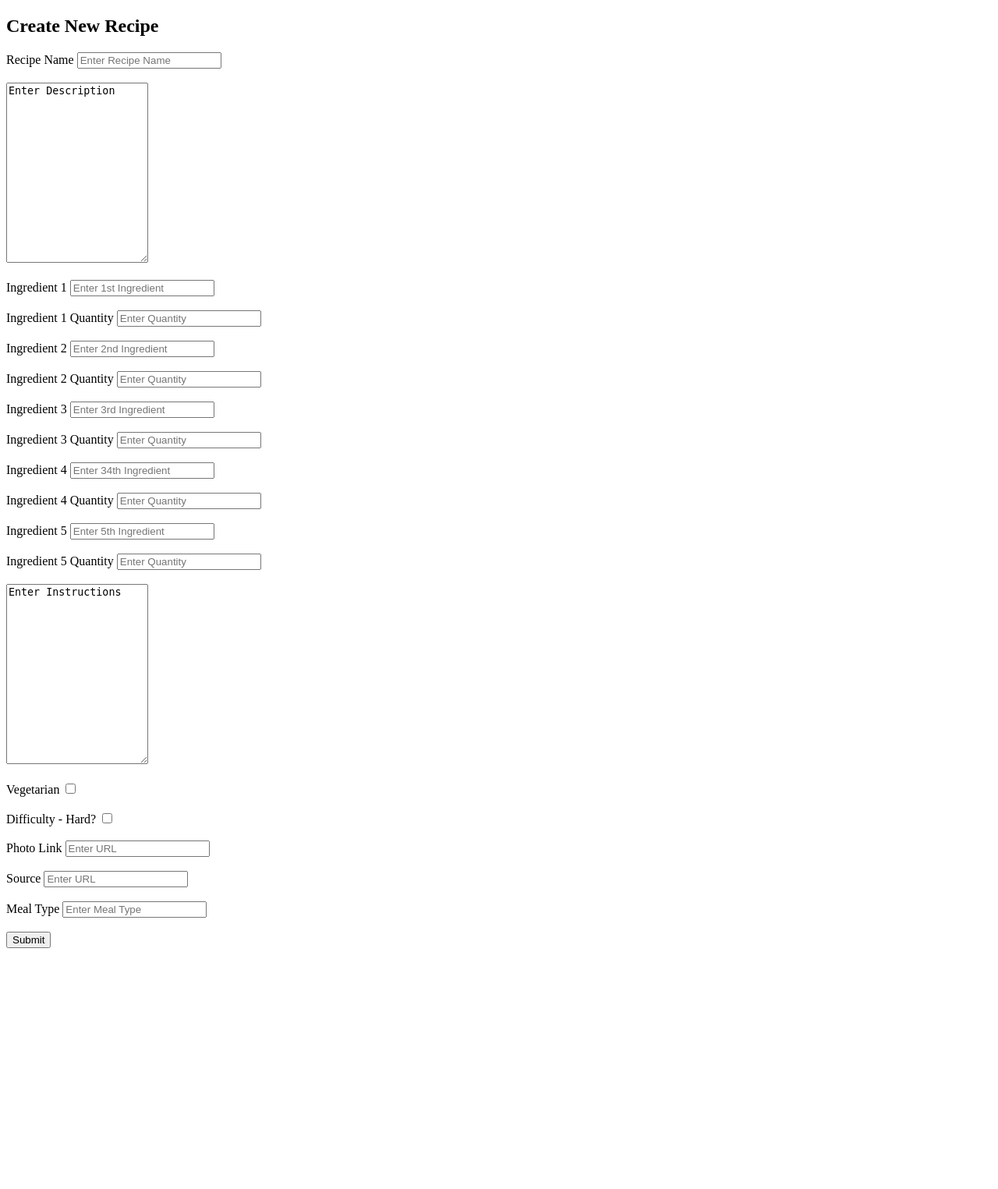
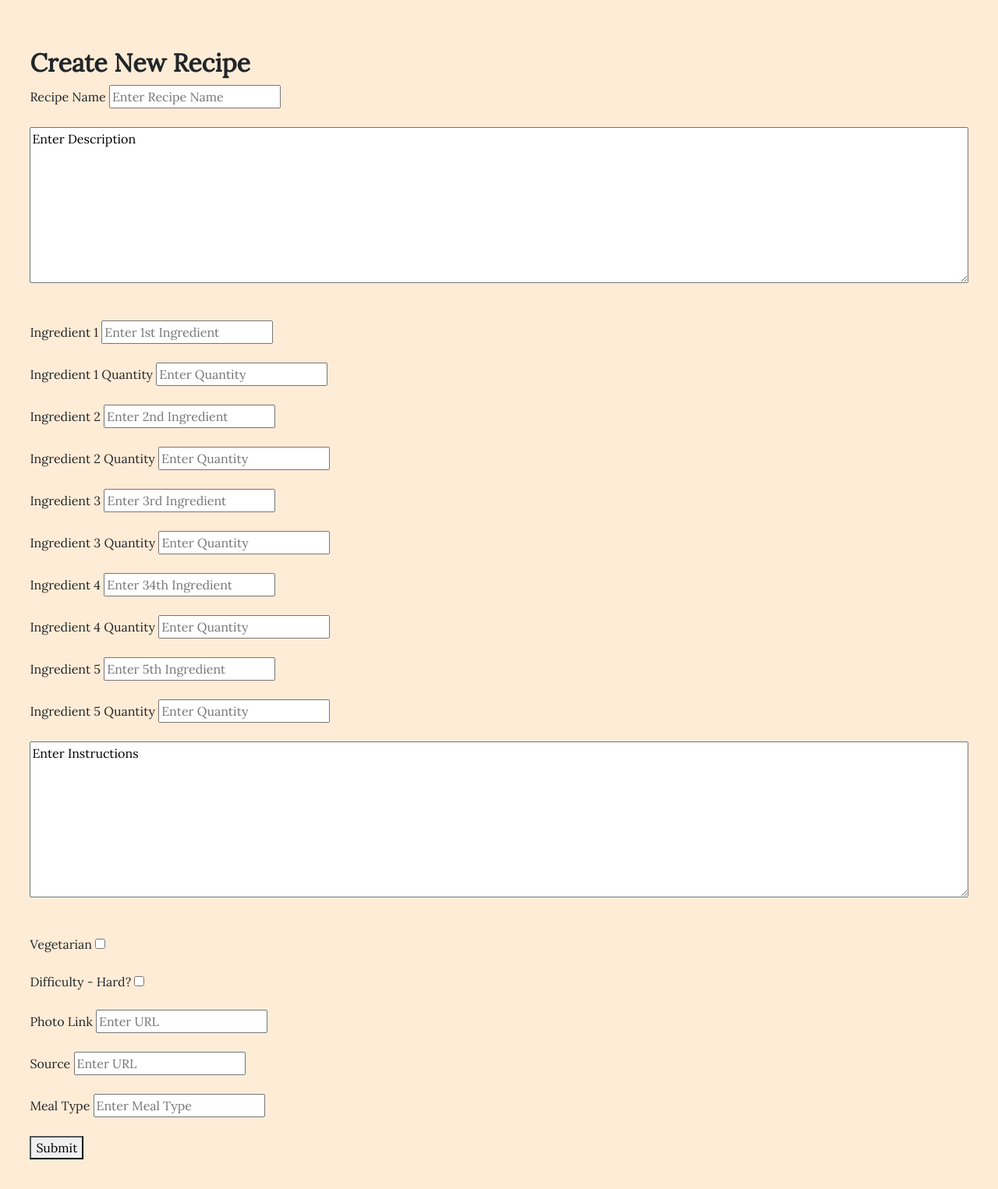
Before and after one commit to wreising/Week_8-Project_2-QuickCook, a Node server app: page /createRecipe.html in a window 1280 px wide. Shown: the whole page at 78% size. Before the commit the page ends 1216 px from the top, so only its background shows below. Run offline with Node 20, Linux system fonts and the light colour scheme; some libraries are stand-ins or nearby versions.

Commit message:
create recipe page styling

```diff
--- a/public/createRecipe.html
+++ b/public/createRecipe.html
@@ -1,18 +1,27 @@
 <!DOCTYPE html>
-<html>
+<html lang="en">
 
 <head>
-  <meta name="viewport" content="width=device-width, initial-scale=1">
+  <meta charset="UTF-8">
+  <meta http-equiv="X-UA-Compatible" content="IE=edge">
+  <meta name="viewport" content="width=device-width, initial-scale=1.0">
+  <link href="https://cdn.jsdelivr.net/npm/bootstrap@5.1.3/dist/css/bootstrap.min.css" rel="stylesheet"
+    integrity="sha384-1BmE4kWBq78iYhFldvKuhfTAU6auU8tT94WrHftjDbrCEXSU1oBoqyl2QvZ6jIW3" crossorigin="anonymous">
+  <link rel="preconnect" href="https://fonts.googleapis.com">
+  <link rel="preconnect" href="https://fonts.gstatic.com" crossorigin>
+  <link href="https://fonts.googleapis.com/css2?family=Lora&display=swap" rel="stylesheet">
+  <link rel="stylesheet" href="./styles.css">
+  <script defer src="./script.js"></script>
+  <title>Quick Cook - Easy Meals for Less</title>
 </head>
-
-<body>
+<body class="mainFont createRecipeBody">
   <!--====form section start====-->
-  <div class="recipe-entry">
-    <h2>Create New Recipe</h2>
+  <div class="recipe-entry" style="width: 100%;">
+    <h2 class="headerTitle">Create New Recipe</h2>
     <form action="/recipe/create" method="POST">
       <label>Recipe Name</label>
         <input type="text" placeholder="Enter Recipe Name" name="recipe_name" required><br><br>
-      <textarea name="description" rows="15" columns="30">Enter Description</textarea><br><br>
+      <textarea name="description" class="createRecipeDescriptionBox" rows="15" columns="30">Enter Description</textarea><br><br>
       <label>Ingredient 1</label>
         <input type="text" placeholder="Enter 1st Ingredient" name="ingredient1" required><br><br>
       <label>Ingredient 1 Quantity</label>
@@ -33,7 +42,7 @@
         <input type="text" placeholder="Enter 5th Ingredient" name="ingredient5" required><br><br>
       <label>Ingredient 5 Quantity</label>
         <input type="text" placeholder="Enter Quantity" name="q5quantity" required><br><br>
-      <textarea name="instructions" rows="15" columns="30">Enter Instructions</textarea><br><br>
+      <textarea name="instructions" class="createRecipeDescriptionBox" rows="15" columns="30">Enter Instructions</textarea><br><br>
       <label>Vegetarian</label>
         <input type="checkbox" name="vegetarian" required><br><br>
       <label>Difficulty - Hard?</label>
@@ -48,6 +57,8 @@
   </div>
   </div>
   <!--====form section start====-->
+  <script src="https://cdn.jsdelivr.net/npm/bootstrap@5.1.3/dist/js/bootstrap.bundle.min.js"
+    integrity="sha384-ka7Sk0Gln4gmtz2MlQnikT1wXgYsOg+OMhuP+IlRH9sENBO0LRn5q+8nbTov4+1p" crossorigin="anonymous"></script>
 </body>
 
 </html>
--- a/public/styles.css
+++ b/public/styles.css
@@ -56,3 +56,15 @@
   display: flex;
   justify-content: center;
 }
+
+.createRecipeBody {
+  display: flex;
+  background-color: rgb(255, 236, 214);
+  margin: 3%;
+}
+
+.createRecipeDescriptionBox {
+  display: flex;
+  width: 100%;
+  height: 200px;
+}
```
Also changed, not shown: public/index.html (+4 -3 lines).
